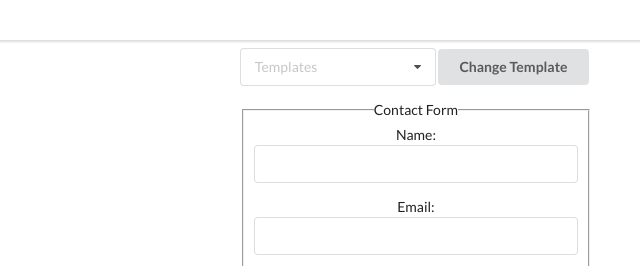
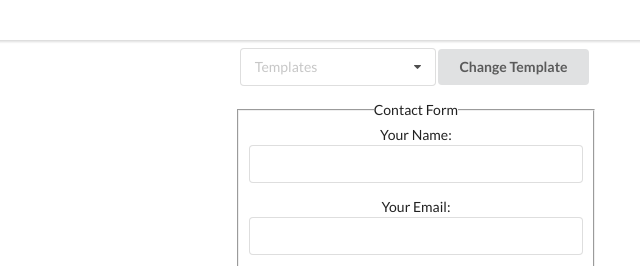
Before and after one commit to Team9353/Team9353.github.io, a website: page email_temp.html in a window 1280 px wide. Shown: the top 266 px of the page, 212-852 px from the left. Drawn offline with nearby package versions, Linux system fonts and the light colour scheme.

Commit message:
Changing our email page part 2

```diff
--- a/email_temp.html
+++ b/email_temp.html
@@ -40,7 +40,7 @@
                   <div class="red row"><div class="row">Red</div></div>
 
                   <div class="row">
-                        <form action="index.html" class="ui form">
+                        <form class="ui form">
                             <div id="emaildrop" class="ui selection dropdown">
                                 <input id="emailinput" type="hidden" name="emailt">
                                 <i class="dropdown icon"></i>
@@ -58,14 +58,14 @@
                                     });
                                 </script>
                             </div>
-                            <button class="ui submit button">Change Template</button>
+                            <button class="ui template button">Change Template</button>
                             <p></p>
                             <form> <fieldset>
                                 <legend>Contact Form
                                 </legend>
-                                 <p>Name: <input type="text" size="30">
+                                 <p>Your Name: <input type="text" size="30">
                                 </p>
-                                <p>Email: <input type="text" size="30">
+                                <p>Your Email: <input type="text" size="30">
                                 </p>
                                 <p>Subject: <input type="text" size="30">
                                 </p>
```
